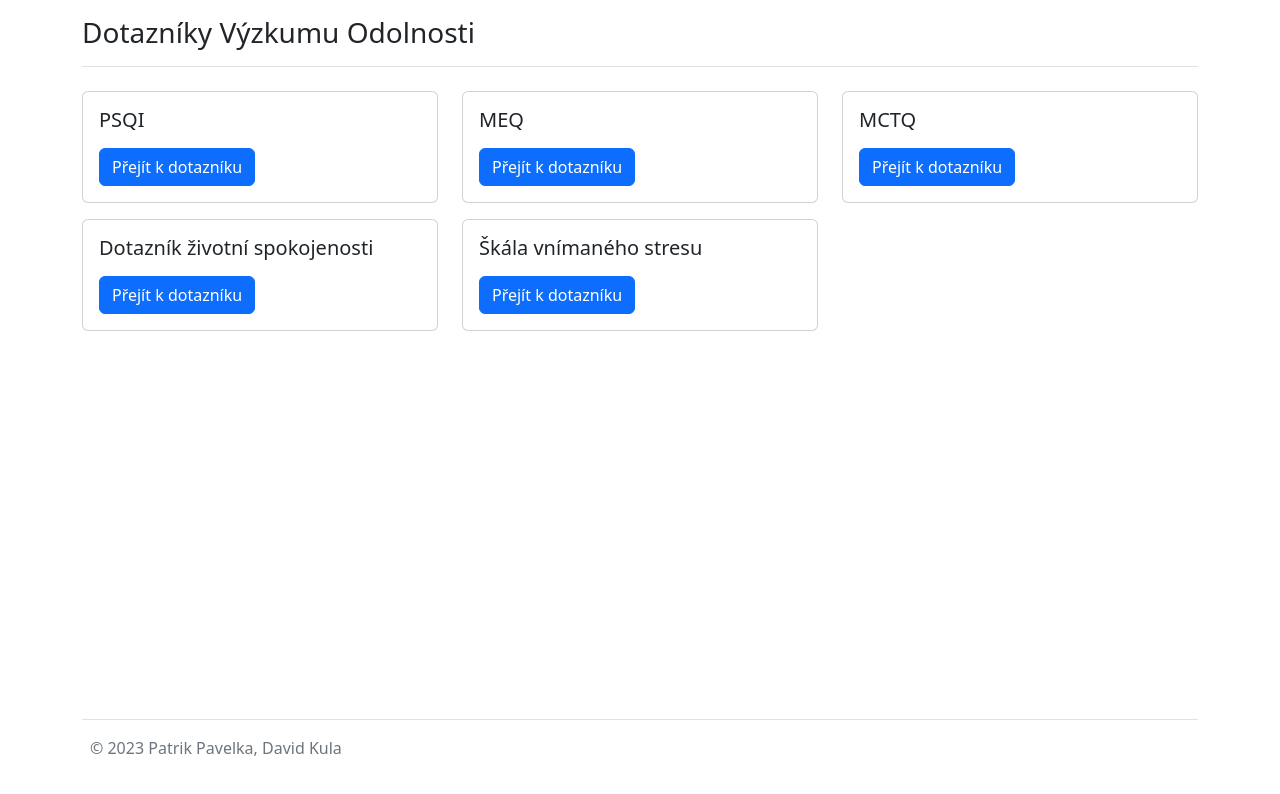
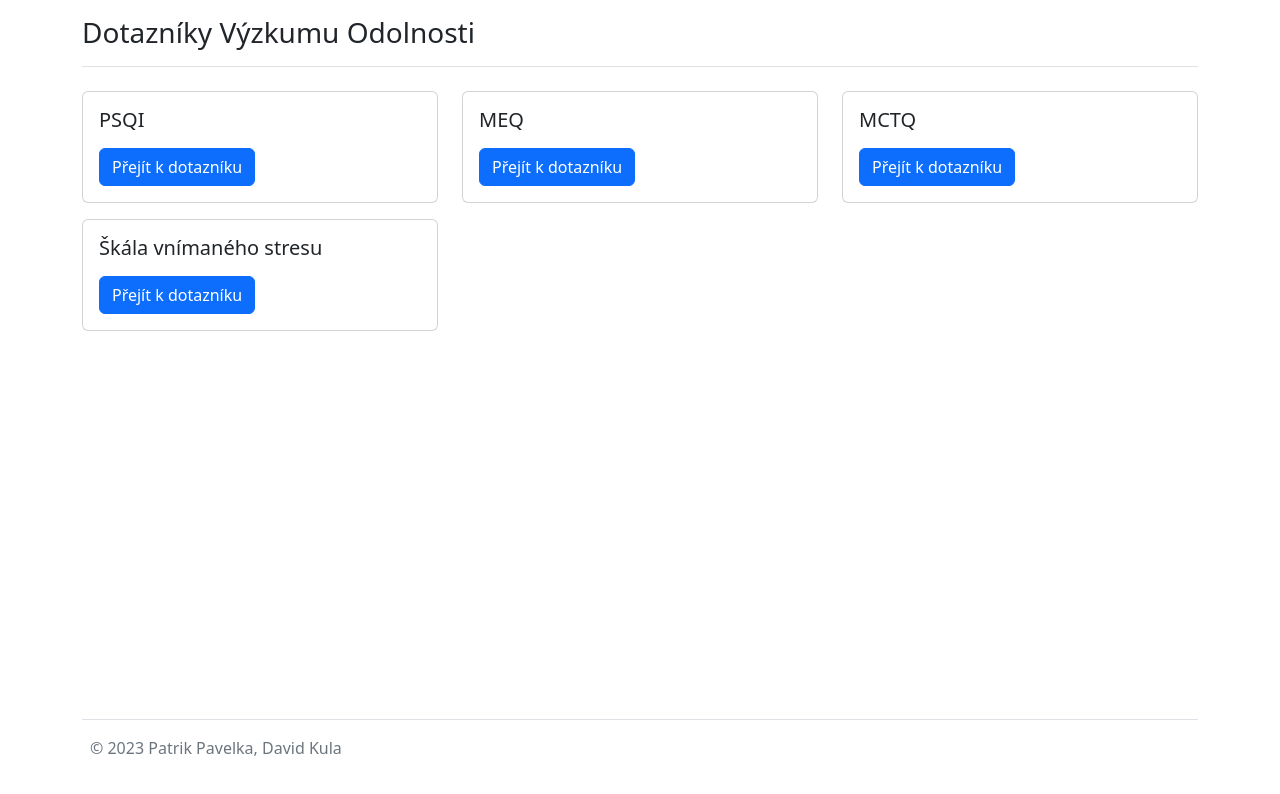
Before and after one commit to Adeity/EnduranceResearch-Frontend, a Next.js app: page / in a window 1280 px wide. Shown: the top 794 px of the page. Built offline with nearby package versions, Linux system fonts and the light colour scheme.

Commit message:
fix: zakryti DZS

```diff
--- a/components/QuestionnaresList.js
+++ b/components/QuestionnaresList.js
@@ -20,12 +20,12 @@ function QuestionnaresList(props) {
                     description: '',
                     code: "mctq"
                 },
-                {
-                    id: 1,
-                    name: 'Dotazník životní spokojenosti',
-                    description: '',
-                    code: "dzs"
-                },
+                // {
+                //     id: 1,
+                //     name: 'Dotazník životní spokojenosti',
+                //     description: '',
+                //     code: "dzs"
+                // },
                 {
                     id: 1,
                     name: 'Škála vnímaného stresu',
```
